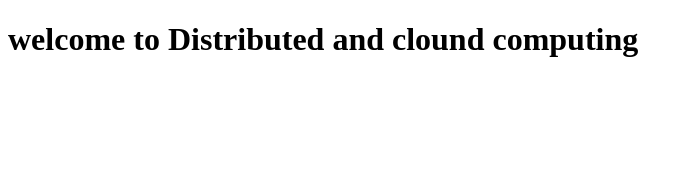
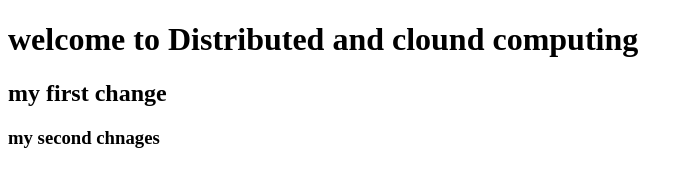
Before and after one commit to masengesho2020/cloud_computing, a plain HTML site: page Assignment1.html in a window 1280 px wide. Shown: the whole page, without its empty margins (0-693 px from the left). Drawn offline with Linux system fonts and the light colour scheme.

Commit message:
second changes

```diff
--- a/Assignment1.html
+++ b/Assignment1.html
@@ -7,5 +7,7 @@
 </head>
 <body>
     <h1>welcome to Distributed and clound computing</h1>
+    <h2>my first change</h2>
+    <h3>my second chnages</h3>
 </body>
 </html>
```
